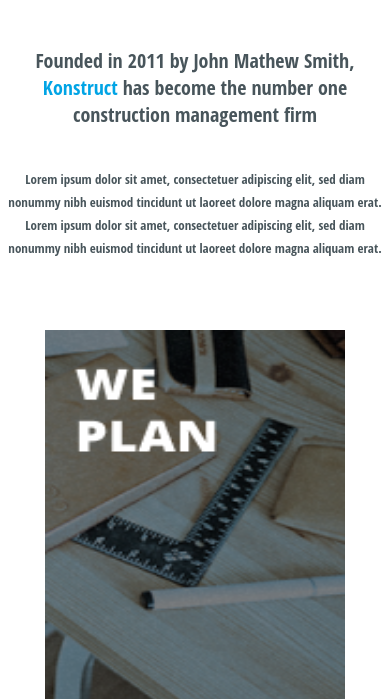
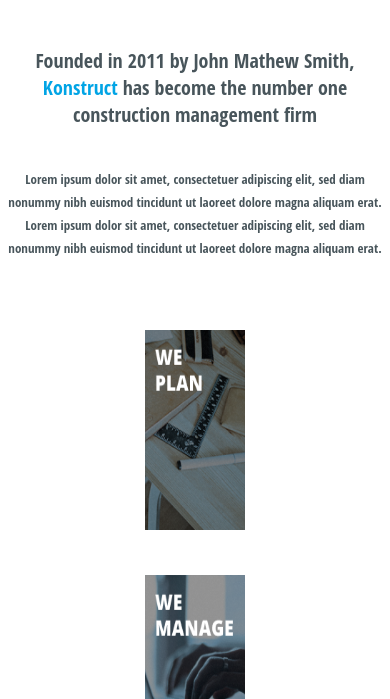
Before and after one commit to Anya-Sub/techmeskills-learn, a plain HTML site: page index.html in a window 390 px wide. Shown: the part 145-844 px from the top of the page. Drawn offline with Linux system fonts and the light colour scheme.

Commit message:
change img sizes

```diff
--- a/styles/style.css
+++ b/styles/style.css
@@ -104,15 +104,15 @@
 
 @media (max-width: 900px) {
   .image-vidget{
-    width: 250px;
-    height: 350px;
+    width: 150px;
+    height: 250px;
   }
 }
 
 @media (max-width: 483px) {
   .image-vidget {
-    width: 300px;
-    height: 400px;
+    width: 100px;
+    height: 200px;
   }
 
 }
```
